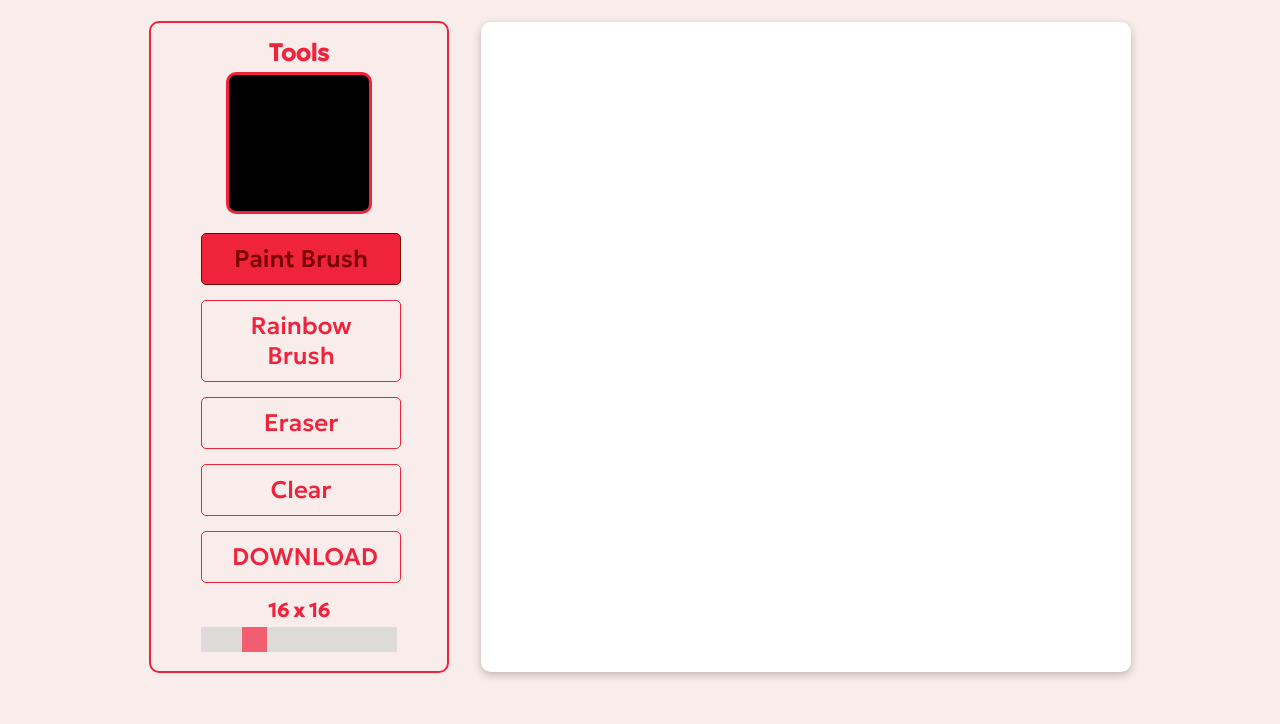
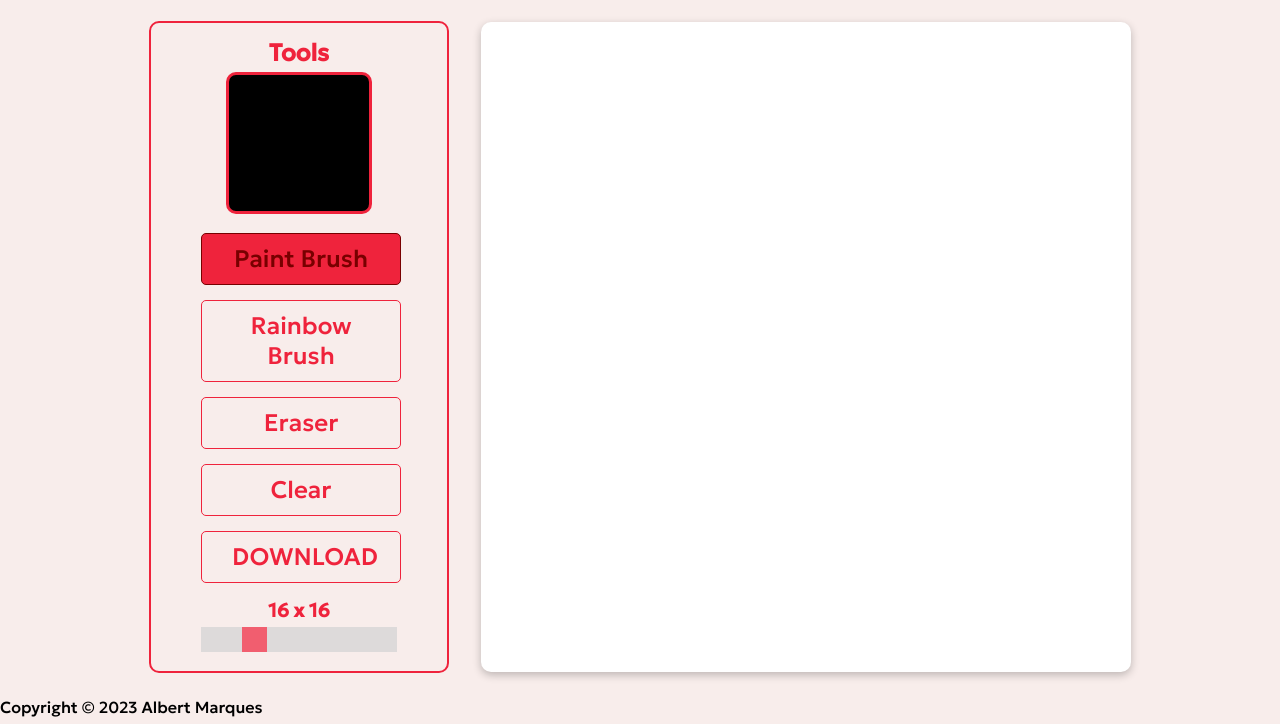
Before and after one commit to Hygor0206/project-etch-a-sketch, a plain HTML site: page index.html in a window 1280 px wide. Shown: the part 76-800 px from the top of the page. Drawn offline with Linux system fonts and the light colour scheme.

Commit message:
Adding footer.html

```diff
--- a/index.html
+++ b/index.html
@@ -28,6 +28,12 @@
             <div id="grid" class="grid"></div>
         </div>
     </main>
+    <footer><p id="footer"></p></footer>
+    <script type="text/javascript">
+        const footer = document.querySelector('#footer');
+        let year = new  Date().getFullYear();
+        footer.textContent = "Copyright © "+year+" Albert Marques";
+    </script>
     <script type="text/javascript" src="script.js"></script>
     <script type="text/javascript" src="html2canvas.min.js"></script>
 </body>
```
